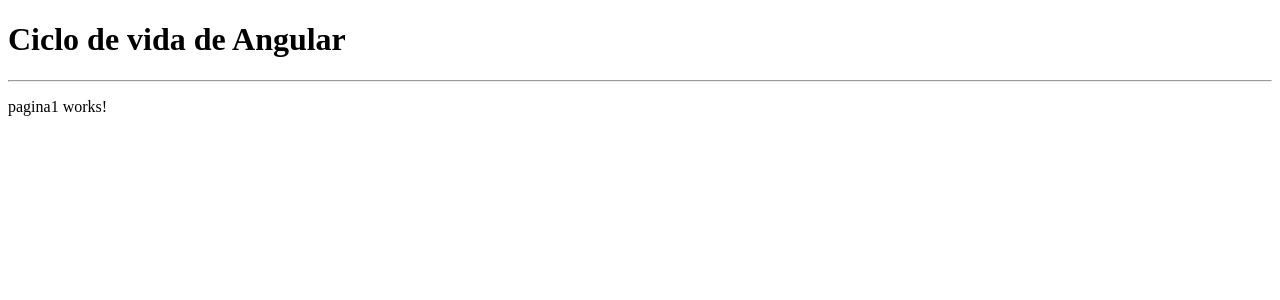
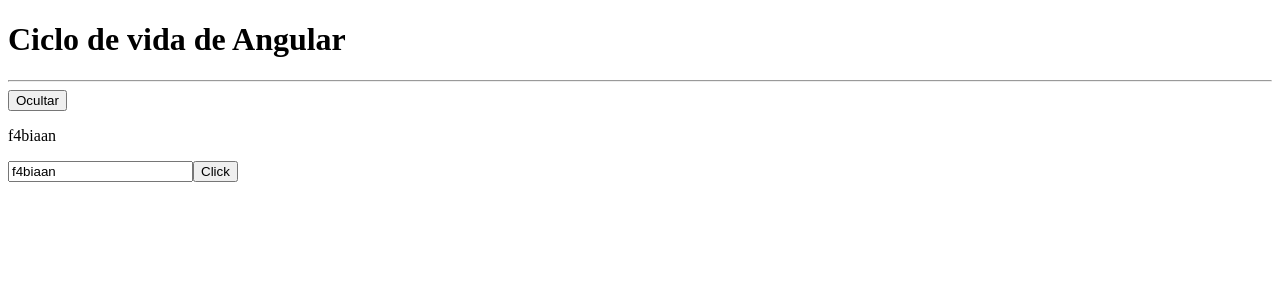
Before and after one commit to f4biaan/lifecyclesApp, an Angular app: page / in a window 1280 px wide. Shown: the top 300 px of the page. Built offline with nearby package versions, Linux system fonts and the light colour scheme.

Commit message:
Alguns hooks que se dispara con cambios como en un form y otros

```diff
--- a/src/app/app.component.html
+++ b/src/app/app.component.html
@@ -1,4 +1,6 @@
 <h1>Ciclo de vida de Angular</h1>
 <hr>
 
-<app-pagina1></app-pagina1>
+<button (click)="mostrar = !mostrar">{{ mostrar ? 'Ocultar' : 'Mostrar' }}</button>
+
+<app-pagina1 *ngIf="mostrar"></app-pagina1>
--- a/src/app/app.component.ts
+++ b/src/app/app.component.ts
@@ -6,5 +6,5 @@ import { Component } from '@angular/core';
   styleUrls: ['./app.component.css']
 })
 export class AppComponent {
-  title = 'lifecycleApp';
+  mostrar: boolean = true;
 }
--- a/src/app/app.module.ts
+++ b/src/app/app.module.ts
@@ -5,6 +5,7 @@ import { AppRoutingModule } from './app-routing.module';
 import { AppComponent } from './app.component';
 import { Pagina1Component } from './pages/pagina1/pagina1.component';
 import { MuestraNombreComponent } from './componentes/muestra-nombre/muestra-nombre.component';
+import { FormsModule } from '@angular/forms';
 
 @NgModule({
   declarations: [
@@ -14,7 +15,8 @@ import { MuestraNombreComponent } from './componentes/muestra-nombre/muestra-nom
   ],
   imports: [
     BrowserModule,
-    AppRoutingModule
+    AppRoutingModule,
+    FormsModule
   ],
   providers: [],
   bootstrap: [AppComponent]
--- a/src/app/pages/pagina1/pagina1.component.html
+++ b/src/app/pages/pagina1/pagina1.component.html
@@ -1 +1,5 @@
-<p>pagina1 works!</p>
+<p>{{ nombre }}</p>
+
+<input type="text" placeholder="Hello World" [(ngModel)]="nombre">
+
+<button (click)="guardar()">Click</button>
--- a/src/app/pages/pagina1/pagina1.component.ts
+++ b/src/app/pages/pagina1/pagina1.component.ts
@@ -27,9 +27,12 @@ export class Pagina1Component
     AfterViewChecked,
     OnDestroy
 {
+  nombre: string = 'f4biaan';
+
   // hook de ciclo de vida de Angular cuando sucede algo en el componente durante el ciclo de vida de un componente
   // se ejecuta cuando el componente se crea o se carga/construye el componente
 
+  // ver en consola cuando se ejecuta cada uno de los hooks
   constructor() {
     console.log('Constructor');
   }
@@ -57,4 +60,7 @@ export class Pagina1Component
   ngOnDestroy(): void {
     console.log('ngOnDestroy');
   }
+
+  //
+  guardar(){}
 }
```
